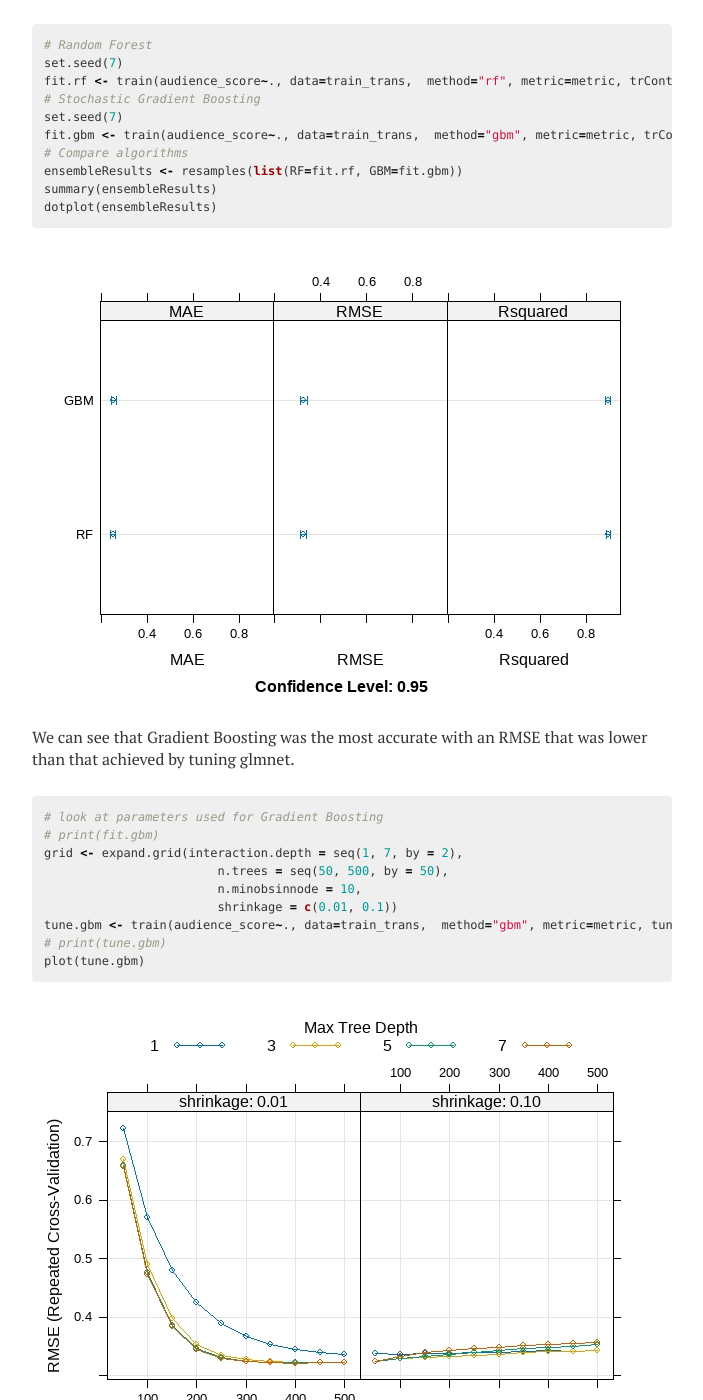
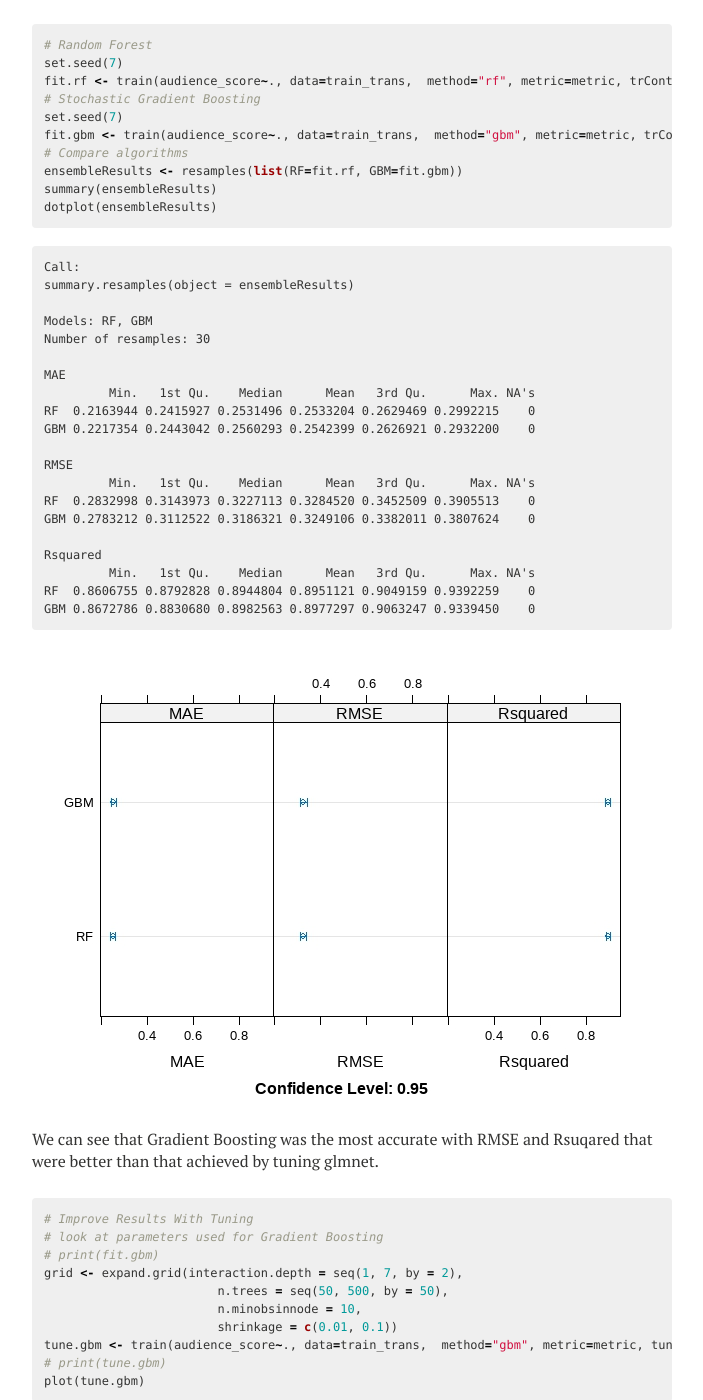
Before and after one commit to Janzhuj/janzhuj.github.io, a Jekyll site: the page built from _posts/2022-06-25-EDA-Modeling-Movies-Popularity.md, in a window 1280 px wide and 1400 px high, scrolled down 15083 px. Shown: the whole window, without its empty margins (288-991 px from the left). Built offline with Jekyll 4.4.1, drawn with Linux system fonts in a browser that asks for light colours; nearby versions of some CDN libraries; library files that are not in the unit come from our copies; comment, search, counter and statistics services are not loaded; some of the changed text lies outside the part shown.

Commit message:
Update 2022-06-25-EDA-Modeling-Movies-Popularity.md

```diff
--- a/_posts/2022-06-25-EDA-Modeling-Movies-Popularity.md
+++ b/_posts/2022-06-25-EDA-Modeling-Movies-Popularity.md
@@ -569,14 +569,34 @@ dotplot(ensembleResults)
 {% endhighlight %}
 
 {% highlight text %}
+Call:
+summary.resamples(object = ensembleResults)
 
+Models: RF, GBM
+Number of resamples: 30
+
+MAE
+         Min.   1st Qu.    Median      Mean   3rd Qu.      Max. NA's
+RF  0.2163944 0.2415927 0.2531496 0.2533204 0.2629469 0.2992215    0
+GBM 0.2217354 0.2443042 0.2560293 0.2542399 0.2626921 0.2932200    0
+
+RMSE
+         Min.   1st Qu.    Median      Mean   3rd Qu.      Max. NA's
+RF  0.2832998 0.3143973 0.3227113 0.3284520 0.3452509 0.3905513    0
+GBM 0.2783212 0.3112522 0.3186321 0.3249106 0.3382011 0.3807624    0
+
+Rsquared
+         Min.   1st Qu.    Median      Mean   3rd Qu.      Max. NA's
+RF  0.8606755 0.8792828 0.8944804 0.8951121 0.9049159 0.9392259    0
+GBM 0.8672786 0.8830680 0.8982563 0.8977297 0.9063247 0.9339450    0
 {% endhighlight %}
 
 ![Rplot_ensemble](/figs/2022-06-25-EDA-Modeling-Movies-Popularity/Rplot_ensemble.jpeg)
 
-We can see that Gradient Boosting was the most accurate with an RMSE that was lower than that achieved by tuning glmnet.
+We can see that Gradient Boosting was the most accurate with RMSE and Rsuqared that were better than that achieved by tuning glmnet.
 
 {% highlight r %}
+# Improve Results With Tuning
 # look at parameters used for Gradient Boosting
 # print(fit.gbm)
 grid <- expand.grid(interaction.depth = seq(1, 7, by = 2),
@@ -644,4 +664,4 @@ sprintf("R-squared:  %#.2f", r2)
 [1] "R-squared:  0.93"
 {% endhighlight %}
 
-The souce code used to create this blog can be found [here](https://github.com/Janzhuj/Online-Store-Customer-Segmentation).
+The souce code used to create this blog can be found [here](https://github.com/Janzhuj/Exploratory-Data-Analysis-and-Predicting-for-Popular-Film).
```
Also changed, not shown: other parts of _posts/2022-06-25-EDA-Modeling-Movies-Popularity.md (+1 -1 lines).
